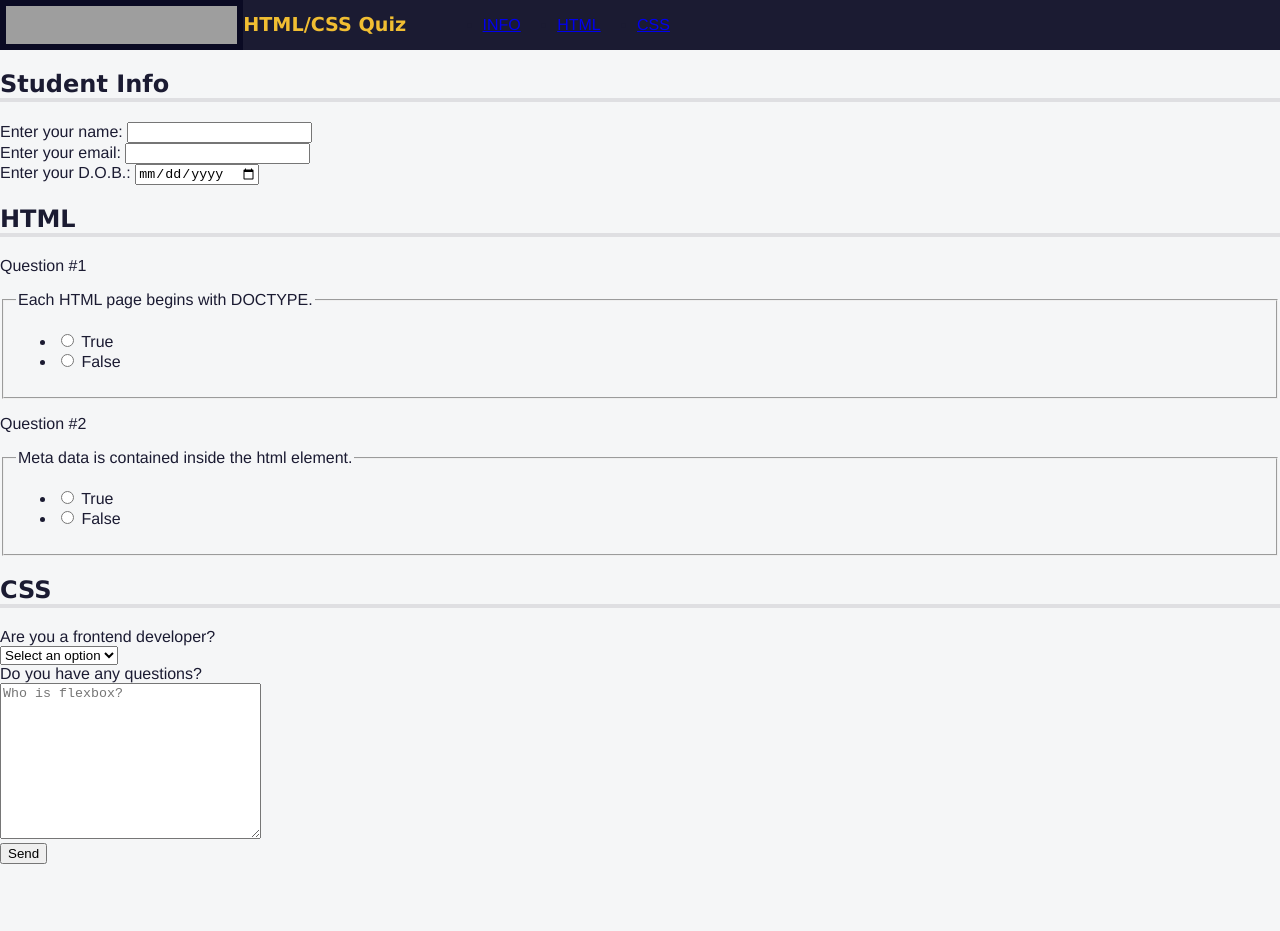
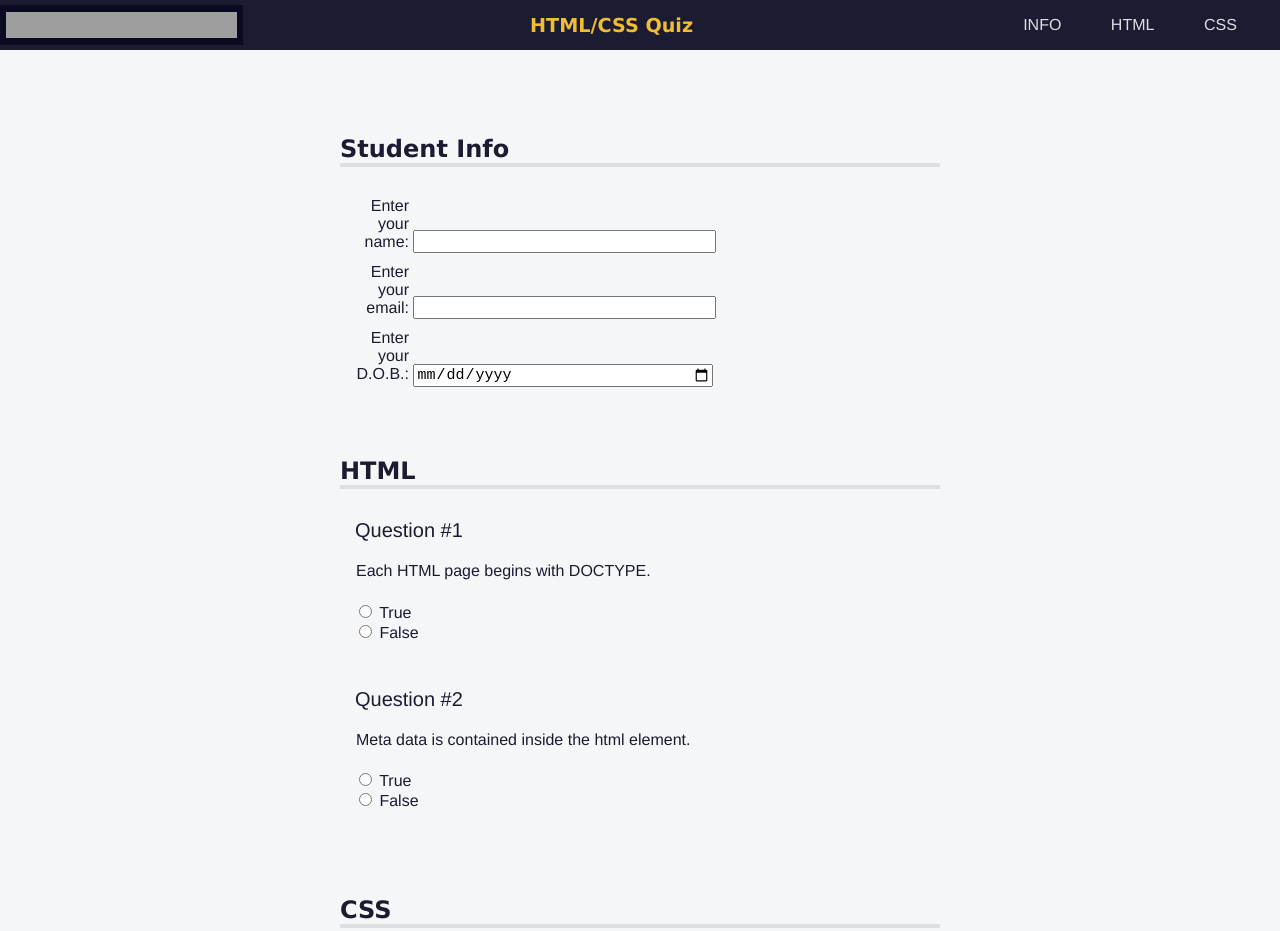
Before and after one commit to Rafagithub135/FreeCodeCampMe, a plain HTML site: page Responsive Web Design/Accessibility/index.html in a window 1280 px wide. Shown: the top 931 px of the page. Before the commit the page ends 864 px from the top, so only its background shows below. Drawn offline with Linux system fonts and the light colour scheme; grey boxes are pictures that could not be loaded.

Commit message:
completed the accessibility tasks by building a quiz page

```diff
--- a/Responsive Web Design/Accessibility/css/styles.css
+++ b/Responsive Web Design/Accessibility/css/styles.css
@@ -1,3 +1,15 @@
+@media (prefers-reduced-motion: reduce) {
+    * {
+        scroll-behavior: smooth;
+    }
+}
+
+@media (prefers-reduced-motion: no-preference) {
+    * {
+        scroll-behavior: auto;
+    }
+}
+
 body {
     background: #f5f6f7;
     color: #1b1b32;
@@ -6,15 +18,32 @@ body {
 }
 
 header {
+    display: flex;
+    justify-content: space-between;
+    align-items: center;
+    position: fixed;
+    top: 0;
     width: 100%;
     height: 50px;
     background-color: #1b1b32;
-    display: flex;
+}
+
+main {
+    margin-top: 50px;
+    padding-top: 25px;
+}
+
+section {
+    width: 80%;
+    margin: 0 auto 10px auto;
+    max-width: 600px;
 }
 
 h1 {
     color: #f1be32;
     font-size: min(5vw, 1.2em);
+    flex-wrap: wrap;
+    text-align: center;
 }
 
 nav {
@@ -23,13 +52,85 @@ nav {
     height: 50px;
 }
 
-nav>ul {
+nav > ul {
     display: flex;
     justify-content: space-evenly;
+    flex-wrap: wrap;
+    align-items: center;
+    padding-inline-start: 0;
+    margin-block: 0;
+    height: 100%;
+}
+
+nav > ul > li {
+    color: #dfdfe2;
+    margin: 0 .2rem;
+    padding: .2rem;
+    display: block;
+}
+
+li > a {
+    color: #dfdfe2;
+    text-decoration: none;
+}
+
+nav > ul > li:hover {
+    background-color: #dfdfe2;
+    color: #1b1b32;
+    cursor: pointer;
+}
+
+nav > ul {
+    padding: 0;
+}
+
+h1, h2 {
+    font-family: Verdana, sans-serif;
+}
+
+h2 {
+    margin-top: 0;
+    padding-top: 60px;
+    border-bottom: 4px solid #dfdfe2;
+}
+
+input {
+    font-size: 15px;
+}
+
+p {
+    margin-top: 5px;
+    padding-left: 15px;
+    font-size: 20px;
 }
 
 p::before {
     content: "Question #";
+}
+
+button {
+    display: block;
+    margin: 40px auto;
+    width: 40%;
+    padding: 15px;
+    font-size: 23px;
+    background: #d0d0d5;
+    border: 3px solid #3b3b4f;
+}
+
+footer {
+    background-color: #2a2a40;
+    display: flex;
+    justify-content: center;
+}
+
+footer, footer a {
+    color: #dfdfe2;
+}
+
+address {
+    text-align: center;
+    padding: 10px;
 }
 
 #logo {
@@ -37,14 +138,6 @@ p::before {
     background-color: #0a0a23;
     aspect-ratio: 35 / 4;
     padding: .4rem;
-}
-
-h1, h2 {
-    font-family: Verdana, sans-serif;
-}
-
-h2 {
-    border-bottom: 4px solid #dfdfe2;
 }
 
 .sr-only {
@@ -58,3 +151,45 @@ h2 {
     white-space: nowrap;
     border: 0;
 }
+
+.info {
+    padding: 10px 0 0 10px;
+}
+
+.info > input {
+    width: 50%;
+    text-align: left;
+}
+
+.info > label {
+    width: 10%;
+    min-width: 55px;
+    text-align: right;
+}
+
+.info > label, .info > input {
+    display: inline-block;
+}
+
+.question-block {
+    text-align: left;
+    display: block;
+    width: 100%;
+    margin-top: 20px;
+    padding-top: 5px;
+}
+
+.question {
+    border: none;
+    padding-bottom: 0;
+}
+
+.answers-list {
+    list-style: none;
+    padding: 0;
+}
+
+.formrow {
+    margin-top: 1em;
+    padding: 0 1em 0 1em;
+}
--- a/Responsive Web Design/Accessibility/index.html
+++ b/Responsive Web Design/Accessibility/index.html
@@ -13,9 +13,9 @@
     <h1>HTML/CSS Quiz</h1>
     <nav>
         <ul>
-            <li><a href="#student-info">INFO</a></li>
-            <li><a href="#html-questions">HTML</a></li>
-            <li><a href="#css-questions">CSS</a></li>
+            <li><a href="#student-info" accesskey="I">INFO</a></li>
+            <li><a href="#html-questions" accesskey="H">HTML</a></li>
+            <li><a href="#css-questions" accesskey="C">CSS</a></li>
         </ul>
     </nav>
 </header>
@@ -96,8 +96,16 @@
                 </div>
             </div>
         </section>
-        <input type="submit" value="Send">
+        <button type="submit" id="submit" value="Send">Send</button>
     </form>
 </main>
+<footer>
+    <address>
+        <a href="https://freecodecamp.org">freeCodeCamp</a><br>
+        San Francisco<br>
+        California<br>
+        USA
+    </address>
+</footer>
 </body>
 </html>
```
